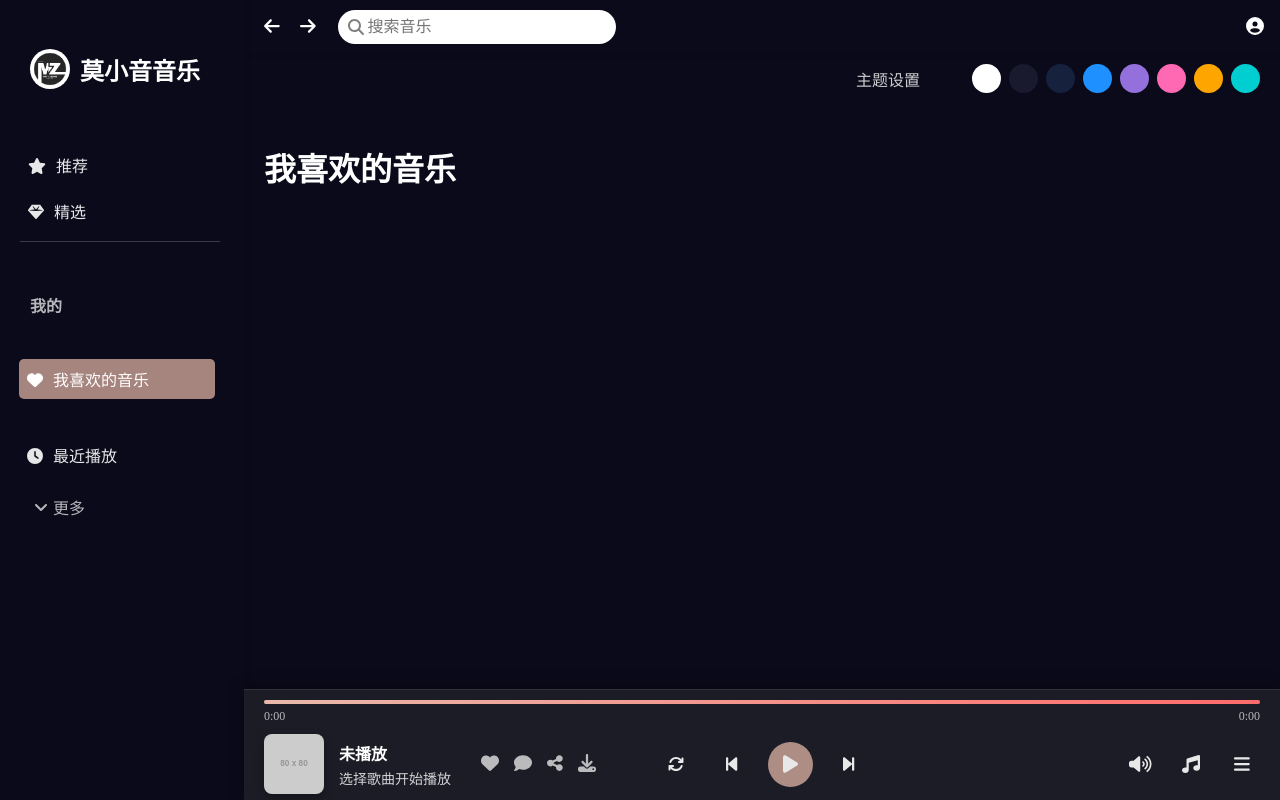
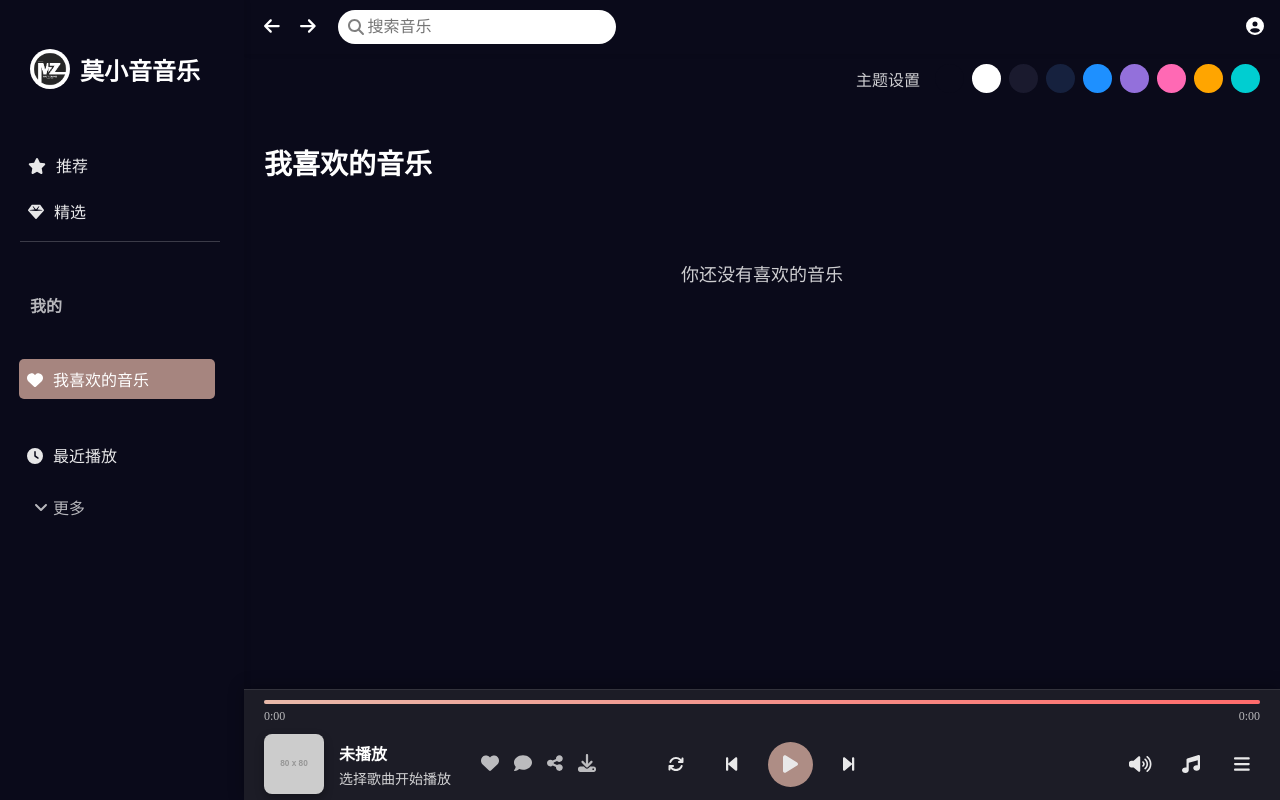
Before and after one commit to Kam-hud/My-music, a Vue app: page /likeMusic in a window 1280 px wide. Built offline with nearby package versions, Linux system fonts and the light colour scheme.

Commit message:
我喜欢的音乐

```diff
--- a/src/App.vue
+++ b/src/App.vue
@@ -5,6 +5,7 @@ import MusicPlayer from '@/components/MusicPlayer.vue'
 import SettingPanel from '@/components/SettingPanel.vue'
 import { useBackgroundColor } from '@/Composables/useBackgroundColor'
 import { useMusicPlayer } from '@/Composables/useMusicPlayer'
+import { useLikeMusic } from '@/Composables/useLikeMusic'
 import Setting from '@/components/Setting.vue'
 import SongsPlayList from '@/PlayList/SongsPlayList.vue'
 
@@ -25,10 +26,9 @@ const {
     addSongToPlaylist,
     openPlaylistDetail,
     closePlaylistDetail,
-    likeSong,
-    downloadSong
 } = useMusicPlayer()
 
+const { likeSonglist, likeSong, downloadSong } = useLikeMusic()
 
 // 音乐提供状态和方法给子组件
 provide('recommendedPlaylists', recommendedPlaylists)
@@ -45,6 +45,7 @@ provide('openPlaylistDetail', openPlaylistDetail)
 provide('closePlaylistDetail', closePlaylistDetail)
 provide('likeSong', likeSong)
 provide('downloadSong', downloadSong)
+provide('likeSonglist', likeSonglist)
 
 // 背景颜色提供状态和方法给子组件
 provide('textColor', textColor)
--- /dev/null
+++ b/src/Composables/useLikeMusic.js
@@ -0,0 +1,51 @@
+import { ref, onMounted } from 'vue'
+
+export function useLikeMusic() {
+    const likeSonglist = ref({
+        songs: []
+    })
+
+    // 加载本地存储的喜欢歌曲
+    const loadLikedSongs = () => {
+        const likedSongs = localStorage.getItem('likeSongs')
+        if (likedSongs) {
+            likeSonglist.value.songs = JSON.parse(likedSongs)
+        }
+    }
+
+    // 在组件挂载时加载喜欢的歌曲
+    onMounted(loadLikedSongs)
+
+    // 点击喜欢icon时，会保存到我喜欢这个界面
+    const likeSong = (song) => {
+        const isLiked = likeSonglist.value.songs.some(s => s.id === song.id)
+        if (isLiked) {
+            likeSonglist.value.songs = likeSonglist.value.songs.filter(
+                s => s.id !== song.id
+            )
+            song.liked = false
+        } else {
+            likeSonglist.value.songs.push({ ...song, liked: true })
+            song.liked = true
+        }
+
+        localStorage.setItem('likeSongs', JSON.stringify(likeSonglist.value.songs))
+
+        // 修复日志输出
+        console.log('喜欢的歌曲:', song)
+        console.log(`喜欢的歌曲ID: ${song.id}, 标题: ${song.title}`)
+    }
+
+    // 下载歌曲
+    const downloadSong = (song) => {
+        // 修复日志输出
+        console.log('下载的歌曲:', song)
+        console.log(`下载的歌曲ID: ${song.id}, 标题: ${song.title}`)
+    }
+
+    return {
+        likeSonglist,
+        likeSong,
+        downloadSong
+    }
+}
--- a/src/Composables/useMusicPlayer.js
+++ b/src/Composables/useMusicPlayer.js
@@ -60,14 +60,14 @@ export function useMusicPlayer() {
             description: '私人雷达，发现更多好音乐',
             songs: [
                 {
-                    id: 201,
+                    id: 301,
                     title: '热浪与海风',
                     artist: '夏日乐队',
                     cover: coverImage3,
                     url: '/src/assets/music/夏日乐队 - 热浪与海风.mp3',
                 },
                 {
-                    id: 202,
+                    id: 302,
                     title: '夏日回忆',
                     artist: '海岸线乐队',
                     cover: coverImage3,
@@ -82,14 +82,14 @@ export function useMusicPlayer() {
             description: '私人雷达，发现更多好音乐',
             songs: [
                 {
-                    id: 201,
+                    id: 401,
                     title: '热浪与海风',
                     artist: '夏日乐队',
                     cover: coverImage4,
                     url: '/src/assets/music/夏日乐队 - 热浪与海风.mp3',
                 },
                 {
-                    id: 202,
+                    id: 402,
                     title: '夏日回忆',
                     artist: '海岸线乐队',
                     cover: coverImage4,
@@ -104,14 +104,14 @@ export function useMusicPlayer() {
             description: '私人雷达，发现更多好音乐',
             songs: [
                 {
-                    id: 201,
+                    id: 501,
                     title: '热浪与海风',
                     artist: '夏日乐队',
                     cover: coverImage5,
                     url: '/src/assets/music/夏日乐队 - 热浪与海风.mp3',
                 },
                 {
-                    id: 202,
+                    id: 502,
                     title: '夏日回忆',
                     artist: '海岸线乐队',
                     cover: coverImage5,
@@ -233,18 +233,6 @@ export function useMusicPlayer() {
         }
     }
 
-    // 点击喜欢icon时，会保存到我喜欢这个界面
-    const likeSong = (songId) => {
-        // 这里可以添加逻辑，将歌曲添加到喜欢列表
-        console.log(`喜欢的歌曲ID: ${songId}`)
-    }
-
-    // 下载歌曲
-    const downloadSong = (songId) => {
-        // 这里可以添加逻辑，将歌曲下载到本地
-        console.log(`下载的歌曲ID: ${songId}`)
-    }
-
     // 监听当前歌曲变化
     watch(currentSong, () => {
         saveCurrentSong()
@@ -268,7 +256,5 @@ export function useMusicPlayer() {
         addSongToPlaylist,
         openPlaylistDetail,
         closePlaylistDetail,
-        likeSong,
-        downloadSong
     }
 }
--- a/src/PlayList/SongsPlayList.vue
+++ b/src/PlayList/SongsPlayList.vue
@@ -53,10 +53,10 @@ const handleSongClick = (song) => {
                 </div>
                 <div class="song-duration">{{ song.duration || '00:00:00' }}</div>
                 <div class="song-actions">
-                    <button class="action-btn" @click.stop="likeSong(song.id)">
+                    <button class="action-btn" @click.stop=" likeSong(song)">
                         <font-awesome-icon icon="heart" />
                     </button>
-                    <button class="action-btn" @click.stop="downloadSong(song.id)">
+                    <button class="action-btn" @click.stop="downloadSong(song)">
                         <font-awesome-icon icon="download" />
                     </button>
                 </div>
--- a/src/views/LikeMusic.vue
+++ b/src/views/LikeMusic.vue
@@ -1,11 +1,100 @@
-<script setup></script>
+<script setup>
+import { inject } from 'vue';
+const likeSonglist = inject('likeSonglist');
+const playSong = inject('playSong');
+
+
+const handleLikeMusicClick = (song) => {
+    playSong(song)
+}
+
+</script>
 
 <template>
-    <div>
+    <div class="like-music">
         <h1>我喜欢的音乐</h1>
+
+        <div v-if="likeSonglist.songs.length === 0" class="empty-music">
+            <p>你还没有喜欢的音乐</p>
+        </div>
+
+        <div v-else>
+            <div v-for="(song, index) in likeSonglist.songs" :key="song.id" class="like-music-list"
+                @click="handleLikeMusicClick(song)">
+                <div class="cover">
+                    <img :src="song.cover" alt="封面" />
+                </div>
+                <div class="info">
+                    <h2>{{ song.title }}</h2>
+                    <p>{{ song.artist || '未知' }}</p>
+                </div>
+            </div>
+        </div>
     </div>
 </template>
 
 <style lang="scss" scoped>
+.like-music {
+    padding: 20px;
 
+    h1 {
+        font-size: 28px;
+        margin-bottom: 20px;
+    }
+
+    .empty-music {
+        text-align: center;
+        padding: 40px;
+
+        p {
+            margin-bottom: 20px;
+            font-size: 18px;
+            opacity: 0.8;
+        }
+    }
+
+    .like-music-list {
+        display: flex;
+        border-radius: 12px;
+        padding: 20px;
+        margin-bottom: 30px;
+        cursor: pointer;
+
+        &:hover {
+            background: rgba(255, 255, 255, 0.08);
+            transform: translateY(-3px);
+        }
+
+        .cover {
+            width: 150px;
+            height: 150px;
+            margin-right: 20px;
+
+            img {
+                width: 100%;
+                height: 100%;
+                object-fit: cover;
+                border-radius: 8px;
+            }
+        }
+
+        .info {
+            flex: 1;
+
+            h2 {
+                font-size: 24px;
+                margin-bottom: 10px;
+            }
+
+            p {
+                margin-bottom: 15px;
+                opacity: 0.8;
+            }
+        }
+    }
+
+
+
+
+}
 </style>
--- a/src/views/Recommended.vue
+++ b/src/views/Recommended.vue
@@ -14,7 +14,7 @@ const handlePlaylistClick = (playlist) => {
 
 // 获取封面图片路径
 const getCoverImage = (playlist) => {
-    return playlist.cover || require('@/assets/images/default-cover.jpg');
+    return playlist.cover || require('@/assets/images/');
 }
 </script>
 
```
